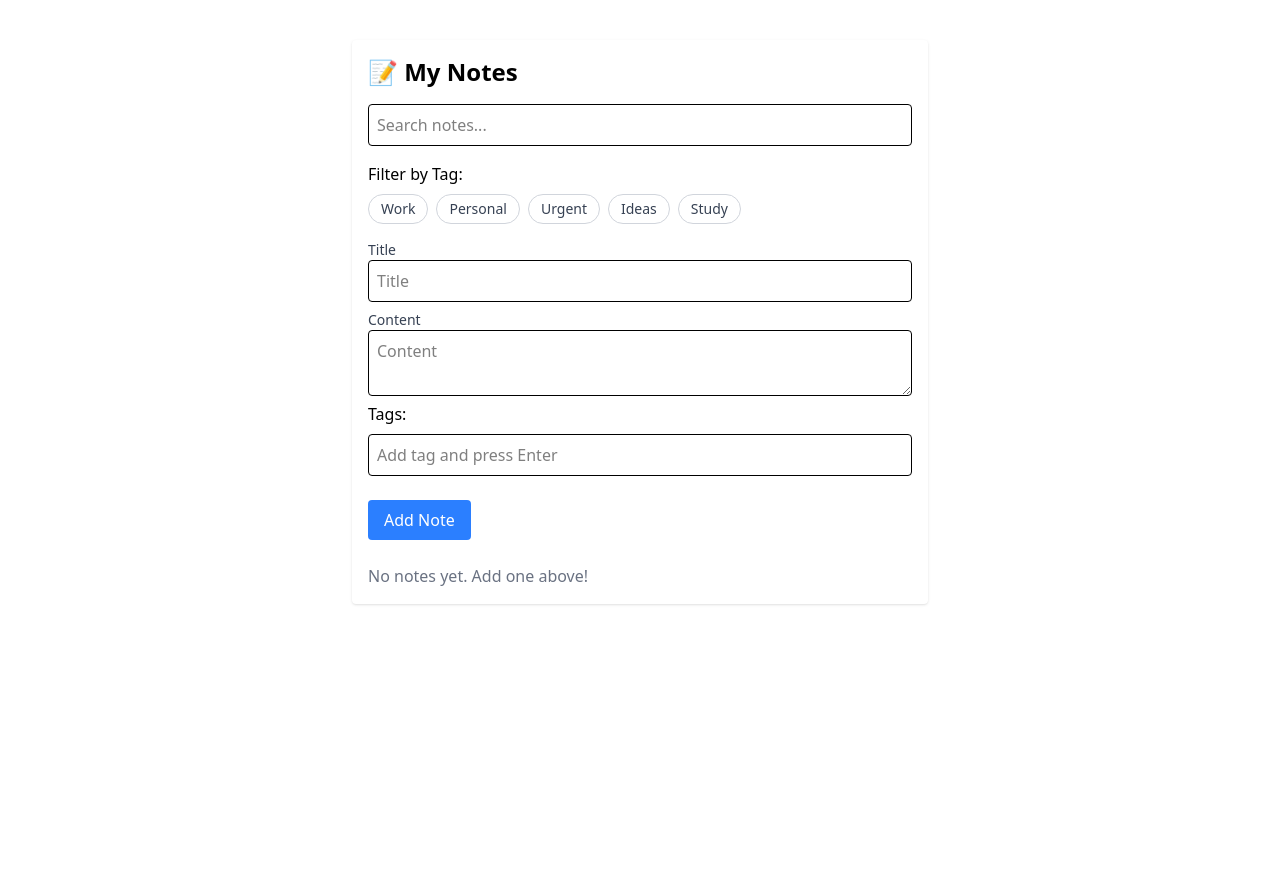
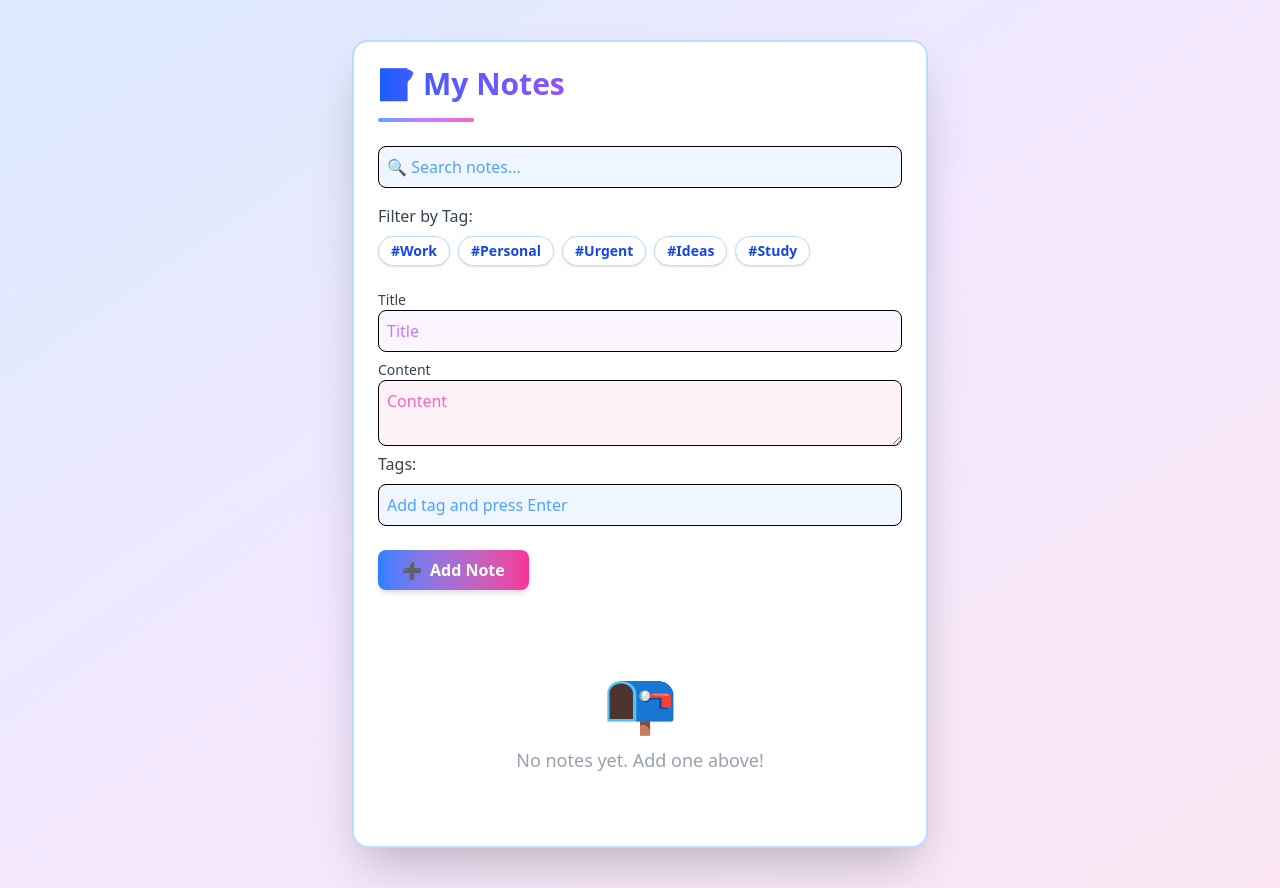
Before and after one commit to DanSev7/Notes-App, a React (Vite) app in the folder ts-notes-app/: page / in a window 1280 px wide. Before the commit the page ends 800 px from the top, so only its background shows below. Built offline with nearby package versions, Linux system fonts and the light colour scheme.

Commit message:
Visual Enhancement

```diff
--- a/ts-notes-app/src/App.tsx
+++ b/ts-notes-app/src/App.tsx
@@ -26,18 +26,24 @@ function App() {
       return;
     }
 
+    // Include tagInput if not empty
+    const tagsToSave = tagInput.trim()
+      ? [...selectedTags, tagInput.trim()]
+      : selectedTags;
+
     const newNote: Note = {
       id: uuidv4(),
       title: title.trim(),
       content: content.trim(),
       createdAt: new Date(),
-      tags: selectedTags,
+      tags: tagsToSave,
     };
 
     setNotes((prev) => [...prev, newNote]);
     setTitle('');
     setContent('');
     setSelectedTags([]);
+    setTagInput('');
     setError(null);
   };
 
@@ -117,38 +123,40 @@ function App() {
 
 
   return (
-    <div className="max-w-xl mx-auto mt-10 p-4 bg-white rounded shadow">
-      <h1 className="text-2xl font-bold mb-4">📝 My Notes</h1>
+    <div className="min-h-screen bg-gradient-to-br from-blue-100 via-purple-100 to-pink-100 py-10">
+      <div className="max-w-xl mx-auto p-6 bg-white border-2 border-blue-200 rounded-2xl shadow-2xl">
+        <h1 className="text-3xl font-extrabold mb-4 text-transparent bg-clip-text bg-gradient-to-r from-blue-600 via-purple-500 to-pink-500 flex items-center gap-2">
+          <span role="img" aria-label="notes">📝</span> My Notes
+        </h1>
+        <div className="h-1 w-24 bg-gradient-to-r from-blue-400 via-purple-400 to-pink-400 rounded-full mb-6" />
 
         {error && (
-        <p className="text-red-500 mb-4" role="alert">
+          <p className="text-red-500 mb-4 font-semibold" role="alert">
             {error}
           </p>
         )}
         <input
           type="text"
-        placeholder="Search notes..."
-        className="border p-2 w-full mb-4 rounded"
+          placeholder="🔍 Search notes..."
+          className="border p-2 w-full mb-4 rounded-lg focus:ring-2 focus:ring-blue-300 bg-blue-50 placeholder:text-blue-400 transition"
           value={searchTerm}
           onChange={(e) => setSearchTerm(e.target.value)}
         />
 
         <div className="mb-4">
-        <p className="font-medium mb-2">Filter by Tag:</p>
+          <p className="font-medium mb-2 text-gray-700">Filter by Tag:</p>
           <div className="flex flex-wrap gap-2">
             {availableTags.map((tag) => (
               <button
                 key={tag}
-              onClick={() =>
-                setSelectedTag((prev) => (prev === tag ? null : tag))
-              }
-              className={`px-3 py-1 rounded-full border text-sm ${
+                onClick={() => setSelectedTag((prev) => (prev === tag ? null : tag))}
+                className={`px-3 py-1 rounded-full border text-sm font-semibold shadow-sm transition-all duration-200 focus:outline-none focus:ring-2 focus:ring-blue-300 ${
                   selectedTag === tag
-                  ? 'bg-blue-500 text-white border-blue-500'
-                  : 'bg-white text-gray-700 border-gray-300'
+                    ? 'bg-gradient-to-r from-blue-400 to-pink-400 text-white border-blue-400 scale-105'
+                    : 'bg-white text-blue-700 border-blue-200 hover:bg-blue-50'
                 }`}
               >
-              {tag}
+                #{tag}
               </button>
             ))}
           </div>
@@ -156,16 +164,14 @@ function App() {
         {selectedTag && (
           <button
             onClick={() => setSelectedTag(null)}
-          className="mt-2 text-sm text-blue-600 hover:underline"
+            className="mt-2 text-sm text-blue-600 hover:underline flex items-center gap-1"
           >
-          Clear tag filter
+            <span>✖</span> Clear tag filter
           </button>
         )}
 
-
-
         {/* Form */}
-      <form onSubmit={handleAddNote}>
+        <form onSubmit={handleAddNote} className="mt-6">
           <div className="mb-2">
             <label htmlFor="title" className="block text-sm font-medium text-gray-700">
               Title
@@ -175,7 +181,7 @@ function App() {
               name="title"
               type="text"
               placeholder="Title"
-            className="border p-2 w-full rounded"
+              className="border p-2 w-full rounded-lg focus:ring-2 focus:ring-purple-300 bg-purple-50 placeholder:text-purple-400 transition"
               value={title}
               onChange={(e) => setTitle(e.target.value)}
             />
@@ -188,46 +194,41 @@ function App() {
               id="content"
               name="content"
               placeholder="Content"
-            className="border p-2 w-full rounded"
+              className="border p-2 w-full rounded-lg focus:ring-2 focus:ring-pink-300 bg-pink-50 placeholder:text-pink-400 transition"
               value={content}
               onChange={(e) => setContent(e.target.value)}
             />
             <div className="mb-4">
-            <p className="font-medium mb-2">Tags:</p>
-
+              <p className="font-medium mb-2 text-gray-700">Tags:</p>
               <input
                 type="text"
                 placeholder="Add tag and press Enter"
-              className="border p-2 w-full mb-2 rounded"
+                className="border p-2 w-full mb-2 rounded-lg focus:ring-2 focus:ring-blue-200 bg-blue-50 placeholder:text-blue-400 transition"
                 value={tagInput}
                 onChange={(e) => setTagInput(e.target.value)}
                 onKeyDown={(e) => {
                   if (e.key === 'Enter' || e.key === ',') {
                     e.preventDefault();
                     const trimmed = tagInput.trim();
-
                     if (trimmed && !selectedTags.includes(trimmed)) {
                       setSelectedTags([...selectedTags, trimmed]);
                     }
-
                     setTagInput('');
                   }
                 }}
               />
-
               {/* Show selected tags */}
               <div className="flex flex-wrap gap-2">
                 {selectedTags.map((tag) => (
                   <span
                     key={tag}
-        className="bg-blue-100 text-blue-800 text-xs font-medium px-2 py-1 rounded-full flex items-center gap-1"
+                    className="bg-gradient-to-r from-pink-200 via-purple-200 to-blue-200 text-blue-800 text-xs font-medium px-3 py-1 rounded-full flex items-center gap-1 border border-blue-200 shadow-sm"
                   >
-        {tag}
+                    #{tag}
                     <button
-          onClick={() =>
-            setSelectedTags(selectedTags.filter((t) => t !== tag))
-          }
-          className="text-blue-500 hover:text-blue-700"
+                      onClick={() => setSelectedTags(selectedTags.filter((t) => t !== tag))}
+                      className="text-blue-500 hover:text-blue-700 ml-1"
+                      type="button"
                     >
                       ×
                     </button>
@@ -235,20 +236,22 @@ function App() {
                 ))}
               </div>
             </div>
-
           </div>
           <button
             type="submit"
-          className="bg-blue-500 text-white px-4 py-2 rounded hover:bg-blue-600"
+            className="bg-gradient-to-r from-blue-500 to-pink-500 text-white px-6 py-2 rounded-lg font-bold shadow-md hover:from-pink-500 hover:to-blue-500 transition flex items-center gap-2 mt-2"
           >
-          Add Note
+            <span>➕</span> Add Note
           </button>
         </form>
 
         {/* Notes */}
-      <div className="mt-6">
+        <div className="mt-8">
           {notes.length === 0 && isInitialized ? (
-          <p className="text-gray-500">No notes yet. Add one above!</p>
+            <div className="flex flex-col items-center justify-center text-center text-gray-400 py-12">
+              <span className="text-6xl mb-4">📭</span>
+              <p className="text-lg">No notes yet. Add one above!</p>
+            </div>
           ) : (
             filteredNotes.map((note) => (
               <NoteCard
@@ -258,8 +261,8 @@ function App() {
                 onEdit={handleEditNote}
               />
             ))
-
           )}
+        </div>
       </div>
     </div>
   );
```
Also changed, not shown: ts-notes-app/src/components/NoteCard.tsx (+32 -27 lines). Lines whose indentation alone changed are shown as unchanged.
